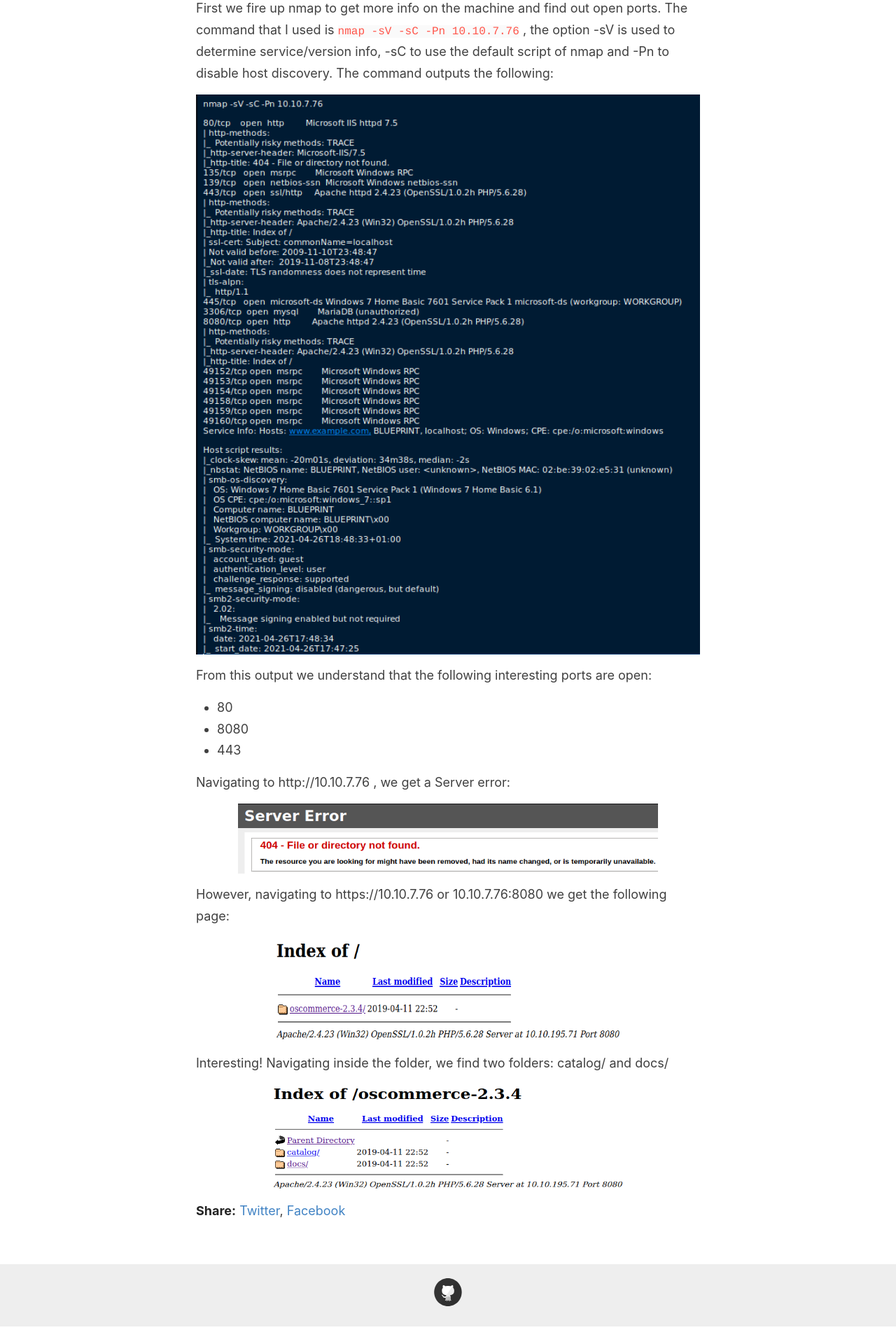
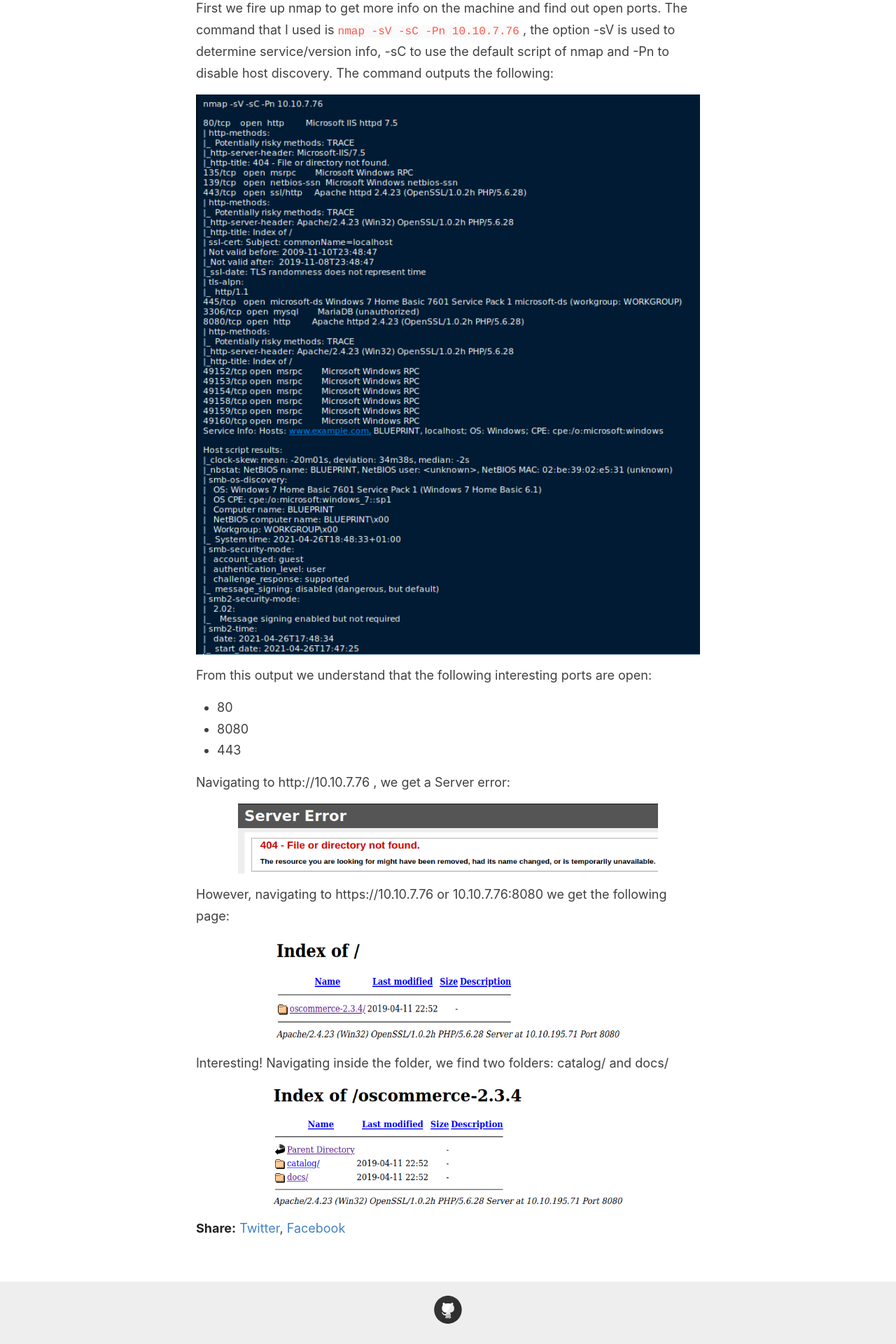
Before and after one commit to 0xdnxh/0xdnxh.github.io, a Jekyll site: the page built from _posts/2021-5-23-THM-Blueprint-Writeup.md, in a window 1280 px wide. Shown: the part 851-2771 px from the top of the page at 70% size. Built offline with Jekyll 4.4.1, drawn with Linux system fonts in a browser that asks for light colours; before the commit the page ends 2746 px from its top, so only the background shows below that.

Commit message:
Modified pics for blueprint

```diff
--- a/_posts/2021-5-23-THM-Blueprint-Writeup.md
+++ b/_posts/2021-5-23-THM-Blueprint-Writeup.md
@@ -29,4 +29,4 @@ However, navigating to https://10.10.7.76 or 10.10.7.76:8080 we get the followin
 
 Interesting! Navigating inside the folder, we find two folders: catalog/ and docs/
 
-<img src="/images/THM/Blueprint/indexof_oscommerce.PNG" width="500" height="150"/>
+<img src="/images/THM/Blueprint/indexof_oscommerce.PNG" width="500" height="175"/>
```
